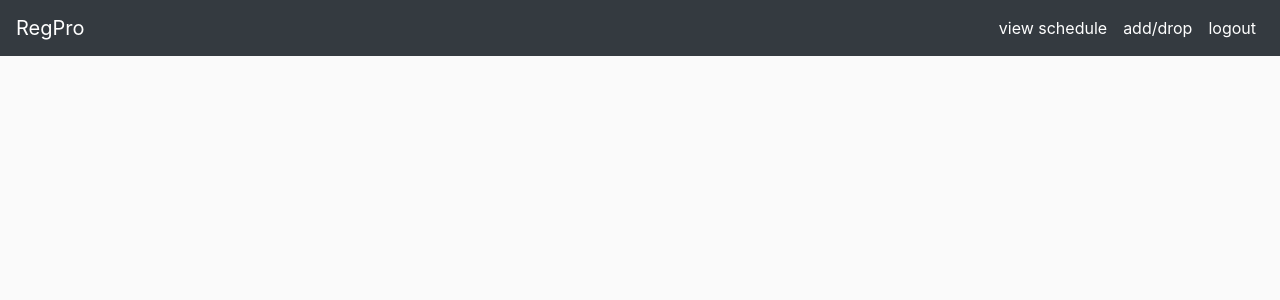
After one commit to RBGPanda/RegPro, a Flask app: page /student in a window 1280 px wide. The commit adds this page. Shown: the top 300 px of the page. Run offline with Flask 2, Linux system fonts and the light colour scheme; some libraries are stand-ins or nearby versions.

Commit message:
Add student page

```diff
--- a/regpro/routes.py
+++ b/regpro/routes.py
@@ -29,3 +29,8 @@ def login():
         return redirect(url_for('home'))
 
     return render_template('login.html', page='Login', form=login_form)
+
+
+@app.route('/student')
+def student():
+    return render_template('student.html')
--- /dev/null
+++ b/regpro/templates/student.html
@@ -0,0 +1,15 @@
+{% extends "template.html" %}
+
+{% block nav %}
+
+<li class="nav-item active">
+    <a class="nav-link" href="{{ url_for('home') }}">view schedule<span class="sr-only">(current)</span></a>
+</li>
+<li class="nav-item active">
+    <a class="nav-link" href="{{ url_for('home') }}">add/drop<span class="sr-only">(current)</span></a>
+</li>
+<li class="nav-item active">
+    <a class="nav-link" href="{{ url_for('home') }}">logout<span class="sr-only">(current)</span></a>
+</li>
+
+{% endblock nav %}
--- a/regpro/templates/template.html
+++ b/regpro/templates/template.html
@@ -24,15 +24,13 @@
     <!-- Navigation -->
     <header class="site-header">
         <nav class="navbar navbar-expand-lg navbar-dark bg-dark">
-            <a class="navbar-brand" href="{{ url_for('home') }}">RegPro</a>
+            <a class="navbar-brand" href="#">RegPro</a>
             <button class="navbar-toggler" type="button" data-toggle="collapse" data-target="#navbarNav" aria-controls="navbarNav" aria-expanded="false" aria-label="Toggle navigation">
               <span class="navbar-toggler-icon"></span>
             </button>
             <div class="collapse navbar-collapse justify-content-end" id="navbarNav">
               <ul class="navbar-nav">
-                <li class="nav-item active">
-                  <a class="nav-link" href="{{ url_for('login') }}">login<span class="sr-only">(current)</span></a>
-                </li>
+                {% block nav %}{% endblock %}
               </ul>
             </div>
           </nav>
```
Also changed, not shown: regpro/templates/home.html (+8 -0 lines).
